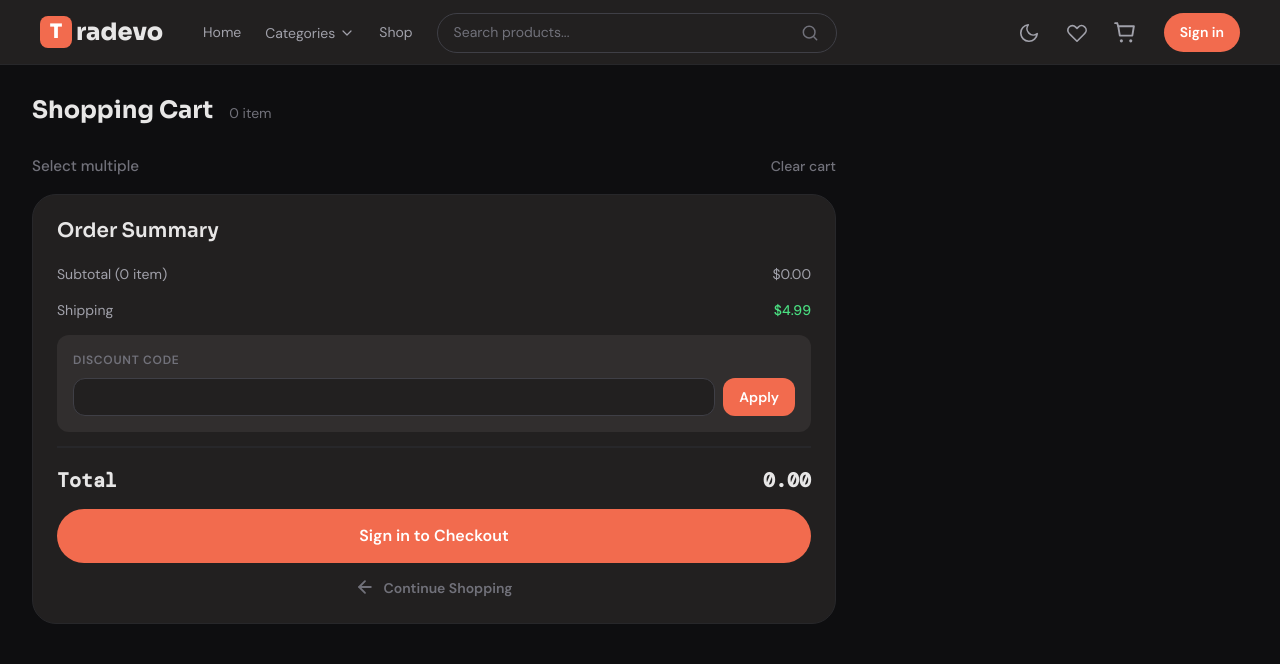
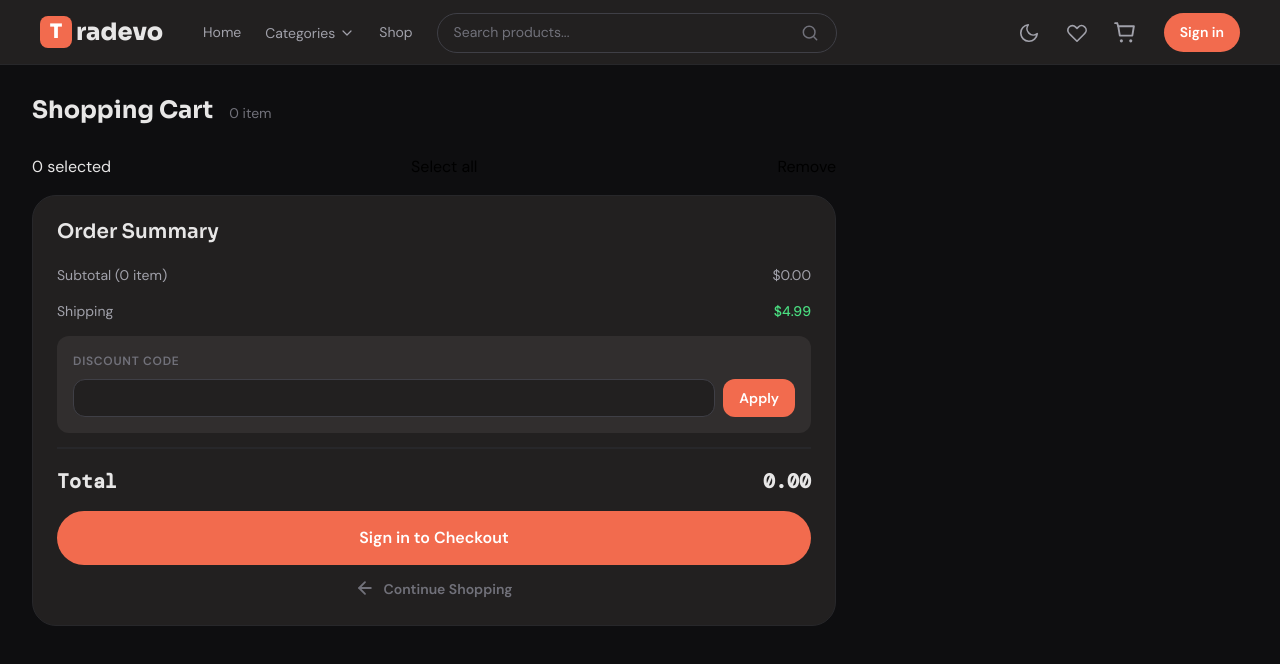
Before and after one commit to icecolddeveloper/tradevo, a React (Vite) app in the folder frontend/: page /cart in a window 1280 px wide. Both pictures are taken after a click on the button "Select multiple". Shown: the top 664 px of the page. Built offline with nearby package versions, Linux system fonts and the light colour scheme.

Commit message:
commit work

```diff
--- a/frontend/src/pages/Cart/Cart.jsx
+++ b/frontend/src/pages/Cart/Cart.jsx
@@ -28,6 +28,16 @@ function Cart() {
     });
   }
 
+  function handleSelectAll() {
+    setSelected(prev => [...prev, ...items])
+  }
+  function handleDeleteSelected() {
+
+  }
+  // function handleToggleSelectMode() {
+
+  // }
+
   return (
     <section className={styles.page}>
       <div className="container">
@@ -44,6 +54,15 @@ function Cart() {
           <div className={styles.items}>
             {/* clear all */}
             <div className={styles.items__actions}>
+              {multipleSelect ? (
+                <>
+                  <span>{selected.length} selected</span>
+                  <button onClick={handleSelectAll}>Select all</button>
+                  <button onClick={handleDeleteSelected}>Remove</button>
+                  {/* <button onClick={handleToggleSelectMode}>Cancel</button> */}
+                </>
+              ) : (
+                <>
                   <button
                     className={styles.select_multiple_btn}
                     onClick={handleToggleSelectMode}
@@ -51,9 +70,14 @@ function Cart() {
                     Select multiple
                   </button>
 
-              <button className={styles.clear_btn} onClick={handleClearCart}>
+                  <button
+                    className={styles.clear_btn}
+                    onClick={handleClearCart}
+                  >
                     Clear cart
                   </button>
+                </>
+              )}
             </div>
 
             {/* item list */}
@@ -62,7 +86,7 @@ function Cart() {
                 key={itemObj.id}
                 itemObj={itemObj}
                 multipleSelect={multipleSelect}
-                handleItemSelect={() => handleItemSelect(itemObj)}
+                handleItemSelect={handleItemSelect}
                 selected={selected}
               />
             ))}
--- a/frontend/src/pages/Cart/Item.jsx
+++ b/frontend/src/pages/Cart/Item.jsx
@@ -14,7 +14,7 @@ function Item({ itemObj, multipleSelect, selected, handleItemSelect }) {
         <SelectCheckIcon
           multipleSelect={multipleSelect}
           isSelected={isSelected}
-          handleItemSelect={handleItemSelect}
+          handleItemSelect={() => handleItemSelect(itemObj)}
         />
       )}
 
--- a/frontend/src/ui/icons/common/SelectCheckIcon.jsx
+++ b/frontend/src/ui/icons/common/SelectCheckIcon.jsx
@@ -1,18 +1,18 @@
 function SelectCheckIcon({
   className = '',
   size = 22,
-  isSelecting = false,
+  multipleSelect = false,
   isSelected = false,
   handleItemSelect,
 }) {
   // Colors
-  const selectedBackgroundColor = '#e15c3f';
+  const selectedBackgroundColor = 'var(--color-brand-primary)';
   const selectedCheckColor = '#ffffff';
 
   const unselectedCircleColor = '#9ca3af';
 
   // Hide icon completely when not in selection mode
-  if (!isSelecting) {
+  if (!multipleSelect) {
     return null;
   }
 
@@ -41,12 +41,11 @@ function SelectCheckIcon({
       {/* Selected state */}
       {isSelected && (
         <>
-          <rect
-            x="2"
-            y="2"
-            width="20"
-            height="20"
-            rx="6"
+          <circle
+            cx="12"
+            cy="12"
+            r="9"
+            strokeWidth="2"
             fill={selectedBackgroundColor}
           />
 
```
Lines whose indentation alone changed are shown as unchanged.
